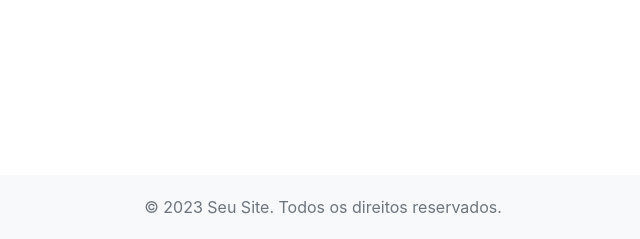
After one commit to Sandro-Pimentel/AReS, a Flask app: page /footer in a window 1280 px wide. The commit adds this page. Shown: the part 561-800 px from the top of the page, without its empty margins (317-957 px from the left). Run offline with Flask 3, Linux system fonts and the light colour scheme; some libraries are stand-ins or nearby versions.

```diff
--- a/Code/app.py
+++ b/Code/app.py
@@ -101,3 +101,7 @@ def spret():
 @app.route("/replame")
 def replame():
     return render_template("relplamee.html")
+
+@app.route("/footer")
+def footer():
+    return render_template("footer.html")
--- a/Code/templates/daily.html
+++ b/Code/templates/daily.html
@@ -1,4 +1,5 @@
 {% extends 'base.html' %}
+{% extends 'footer.html'%}
 {% block navbar %}
 {% block title %}
 <title> Daily Scrum </title>
@@ -6,6 +7,7 @@
 {% block navtitle %}
     <b class="title">Capítulo 3 - Daily Scrum</b>
 {% endblock %}
+
 <div id="page-content">
         <div class="links">
             <a href="#SP">Sprints</a>
@@ -57,4 +59,6 @@
         </div>
     </div>
 </div>
+{% block footer %}
 {% endblock %}
+{% endblock %}
--- /dev/null
+++ b/Code/templates/footer.html
@@ -0,0 +1,46 @@
+<!DOCTYPE html>
+<html lang="en">
+<head>
+  <meta charset="UTF-8">
+  <meta name="viewport" content="width=device-width, initial-scale=1.0">
+  <link rel="stylesheet" href="https://maxcdn.bootstrapcdn.com/bootstrap/4.0.0/css/bootstrap.min.css">
+  <title>Footer com Bootstrap</title>
+  <style>
+    html, body {
+      height: 100%;
+      margin: 0;
+      padding: 0;
+    }
+
+    .wrapper {
+      min-height: 100%;
+      position: relative;
+    }
+
+    .content {
+      padding-bottom: 60px; /* Altura do footer */
+    }
+
+    .footer {
+      background-color: #f8f9fa;
+      padding: 20px;
+      text-align: center;
+      position: absolute;
+      bottom: 0;
+      width: 100%;
+    }
+  </style>
+</head>
+{% block footer %}
+{%endblock%}
+    <footer class="footer">
+      <div class="container">
+        <span class="text-muted">© 2023 Seu Site. Todos os direitos reservados.</span>
+      </div>
+    </footer>
+  </div>
+  <script src="https://code.jquery.com/jquery-3.2.1.slim.min.js"></script>
+  <script src="https://cdnjs.cloudflare.com/ajax/libs/popper.js/1.12.9/umd/popper.min.js"></script>
+  <script src="https://maxcdn.bootstrapcdn.com/bootstrap/4.0.0/js/bootstrap.min.js"></script>
+</body>
+</html>
```
Also changed, not shown: Code/templates/examefinal.html (+12 -12 lines).
